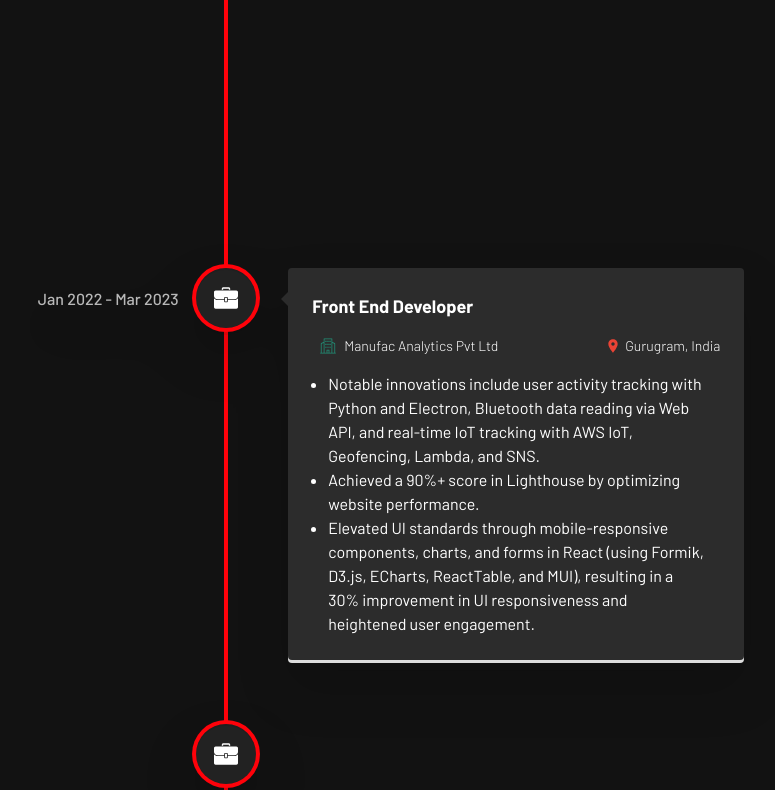
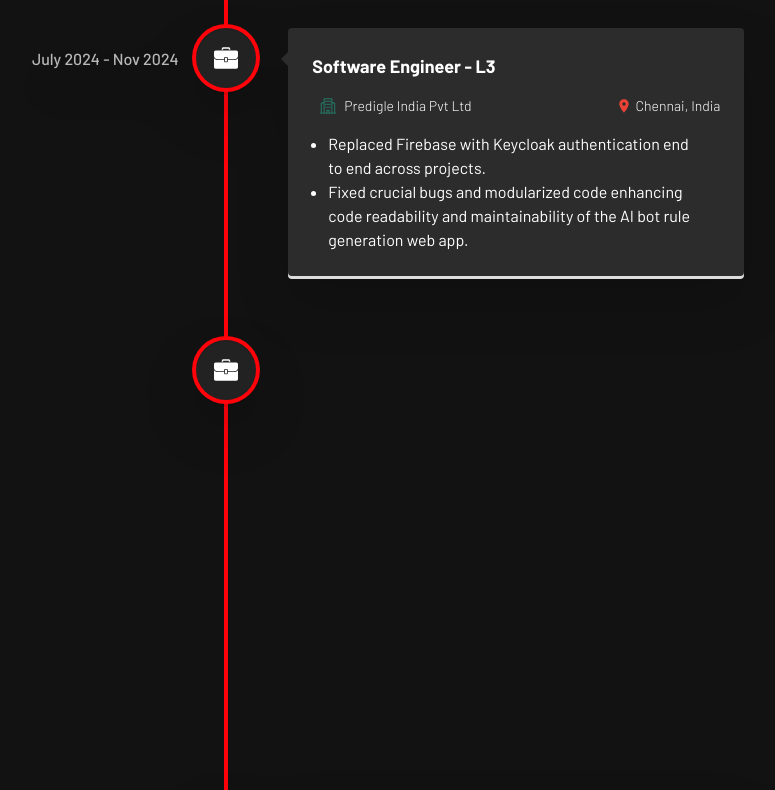
Before and after one commit to qur786/portfolio, a React (Vite) app: page / in a window 1280 px wide. Shown: the part 2720-3510 px from the top of the page, without its empty margins (414-1189 px from the left). Built offline with nearby package versions, Linux system fonts and the light colour scheme.

Commit message:
refactor: added experiences

```diff
--- a/src/components/Experience/index.tsx
+++ b/src/components/Experience/index.tsx
@@ -19,6 +19,27 @@ export function Experience({ theme }: ExperienceProps): JSX.Element {
       <VerticalTimeline lineColor="#FF020A">
         <ExperienceItem
           theme={theme}
+          date="Dec 2024 - Present"
+          icon={<JobIcon />}
+          location={{ city: "Bengaluru", country: "India" }}
+          company="Autodesk India Pvt Ltd"
+          role="Software Development Engineer 2"
+          work={["Fixed crucial bugs"]}
+        />
+        <ExperienceItem
+          theme={theme}
+          date="July 2024 - Nov 2024"
+          icon={<JobIcon />}
+          location={{ city: "Chennai", country: "India" }}
+          company="Predigle India Pvt Ltd"
+          role="Software Engineer - L3"
+          work={[
+            "Replaced Firebase with Keycloak authentication end to end across projects.",
+            "Fixed crucial bugs and modularized code enhancing code readability and maintainability of the AI bot rule generation web app.",
+          ]}
+        />
+        <ExperienceItem
+          theme={theme}
           date="Apr 2023 - Sept 2023"
           icon={<JobIcon />}
           location={{ city: "Gurugram", country: "India" }}
@@ -33,27 +54,15 @@ export function Experience({ theme }: ExperienceProps): JSX.Element {
         />
         <ExperienceItem
           theme={theme}
-          date="Jan 2022 - Mar 2023"
+          date="July 2021 - Mar 2023"
           icon={<JobIcon />}
           location={{ city: "Gurugram", country: "India" }}
           company="Manufac Analytics Pvt Ltd"
           role="Front End Developer"
           work={[
             "Notable innovations include user activity tracking with Python and Electron, Bluetooth data reading via Web API, and real-time IoT tracking with AWS IoT, Geofencing, Lambda, and SNS.",
-            "Achieved a 90%+ score in Lighthouse by optimizing website performance.",
+            "Added charts and UI components to the company's core app, resulting in 5% newly added functionality",
             "Elevated UI standards through mobile-responsive components, charts, and forms in React (using Formik, D3.js, ECharts, ReactTable, and MUI), resulting in a 30% improvement in UI responsiveness and heightened user engagement.",
-          ]}
-        />
-        <ExperienceItem
-          theme={theme}
-          date="July 2021 - Jan 2022"
-          icon={<JobIcon />}
-          location={{ city: "Gurugram", country: "India" }}
-          company="Manufac Analytics Pvt Ltd"
-          role="Front End Developer Intern"
-          work={[
-            "Added charts and UI components to the company's core app, resulting in 5% newly added functionality",
-            "Integrated API to the company's core app, 5% of total API endpoints.",
             "Collaborated effectively on the integration of the PayPal payment API into the company's web app.",
           ]}
         />
```
